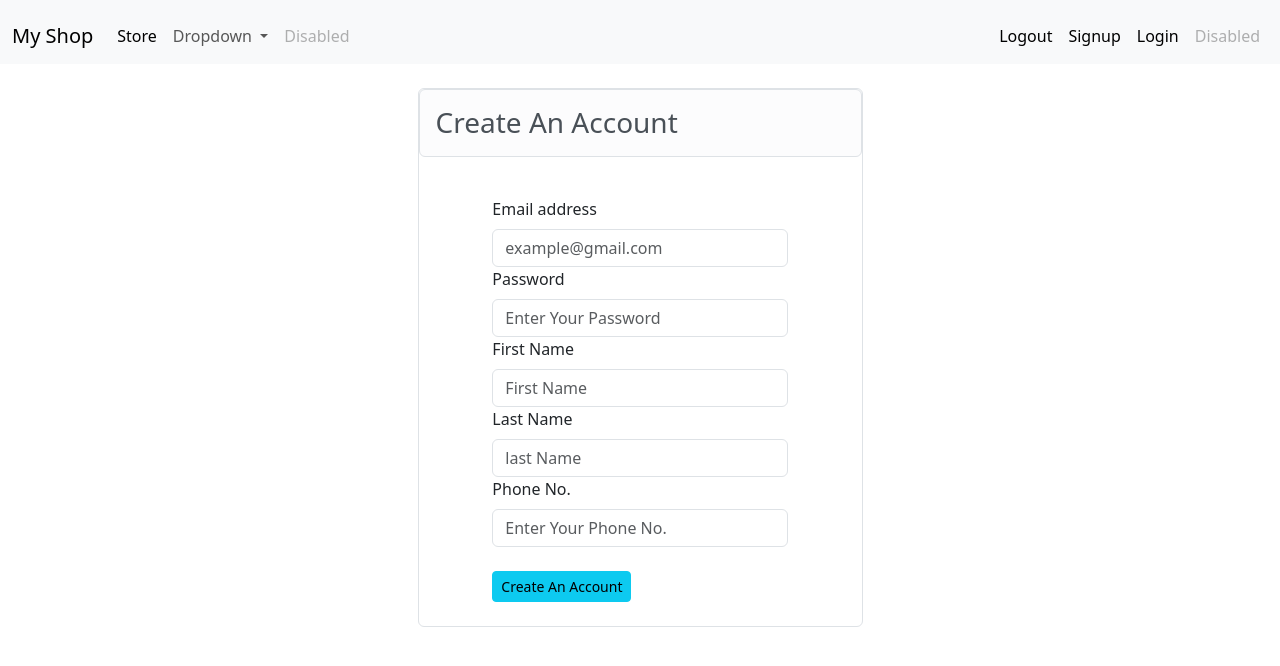
After one commit to Shubham2303199723/My-Shop-E-commerce-Website-Django, a Django app: page /signup/ in a window 1280 px wide. The commit adds this page. Shown: the top 666 px of the page. Run offline with Django 4.2, Linux system fonts and the light colour scheme.

Commit message:
SignIn From Created

```diff
--- a/Store/models/__init__.py
+++ b/Store/models/__init__.py
@@ -1,2 +1,3 @@
 from .product import product
 from .category import category
+from .customer import Customer
--- a/Store/models/category.py
+++ b/Store/models/category.py
@@ -4,5 +4,9 @@ class category(models.Model):
     name = models.CharField(max_length=20)
 
 
+    @staticmethod
+    def get_all_categories():
+         return category.objects.all()
+
     def  __str__(self):
         return self.name
--- /dev/null
+++ b/Store/templates/Base.html
@@ -0,0 +1,61 @@
+<!doctype html>
+<html lang="en">
+  <head>
+    <meta charset="utf-8">
+    <meta name="viewport" content="width=device-width, initial-scale=1">
+    <title>My Shop | ShopOnline.com</title>
+    <link href="https://cdn.jsdelivr.net/npm/bootstrap@5.3.1/dist/css/bootstrap.min.css" rel="stylesheet" integrity="sha384-4bw+/aepP/YC94hEpVNVgiZdgIC5+VKNBQNGCHeKRQN+PtmoHDEXuppvnDJzQIu9" crossorigin="anonymous">
+  </head>
+  <body>
+
+    <nav class="navbar navbar-expand-lg bg-body-tertiary">
+      <div class="container-fluid mt-2">
+        <a class="navbar-brand" href="#">My Shop</a>
+        <button class="navbar-toggler" type="button" data-bs-toggle="collapse" data-bs-target="#navbarSupportedContent" aria-controls="navbarSupportedContent" aria-expanded="false" aria-label="Toggle navigation">
+          <span class="navbar-toggler-icon"></span>
+        </button>
+        <div class="collapse navbar-collapse" id="navbarSupportedContent">
+          <ul class="navbar-nav me-auto mb-2 mb-lg-0">
+            <li class="nav-item">
+              <a class="nav-link active" aria-current="page" href="#">Store</a>
+            </li>
+            <li class="nav-item dropdown">
+              <a class="nav-link dropdown-toggle" href="#" role="button" data-bs-toggle="dropdown" aria-expanded="false">
+                Dropdown
+              </a>
+              <ul class="dropdown-menu">
+                <li><a class="dropdown-item" href="#">Action</a></li>
+                <li><a class="dropdown-item" href="#">Another action</a></li>
+                <li><hr class="dropdown-divider"></li>
+                <li><a class="dropdown-item" href="#">Something else here</a></li>
+              </ul>
+            </li>
+            <li class="nav-item">
+              <a class="nav-link disabled" aria-disabled="true">Disabled</a>
+            </li>
+          </ul>
+        </div>
+
+          <ul class=" navbar-nav my-2 my-lg-0">
+            <li class="nav-item">
+              <a class="nav-link active" aria-current="page" href="#">Logout</a>
+            </li>
+            <li class="nav-item">
+              <a class="nav-link active" aria-current="page" href="/signup">Signup</a>
+            </li>
+            <li class="nav-item">
+              <a class="nav-link active" aria-current="page" href="#">Login</a>
+            </li>
+            <li class="nav-item">
+              <a class="nav-link disabled" aria-disabled="true">Disabled</a>
+            </li>
+          </ul>
+      </div>
+    </nav>
+
+    {% block content %}
+
+    {% endblock %}
+
+  </body>
+</html>
--- /dev/null
+++ b/Store/templates/signup.html
@@ -0,0 +1,39 @@
+{% extends 'base.html' %}
+
+{% block content %}
+
+<div class="container">
+    <div class="p4 m-4">
+        <div class="col-lg-5 mx-auto border rounded" >
+            <form action="/signup/" method="post">
+                {% csrf_token %}
+                <h3 class="alert alert-light border rounded">Create An Account</h3>
+                <div class="col-lg-8 mx-auto pt-4">
+                    <label for="" class="form-label">Email address</label>
+                    <input type="email" class="form-control" name="email" placeholder="example@gmail.com">
+                </div>
+                <div class="col-lg-8 mx-auto">
+                    <label for="" class="form-label">Password</label>
+                    <input type="password" class="form-control" name="password" placeholder="Enter Your Password">
+                </div>
+                <div class="col-lg-8 mx-auto">
+                    <label for="" class="form-label">First Name</label>
+                    <input type="text" class="form-control" name="firstname" placeholder="First Name">
+                </div>
+                <div class="col-lg-8 mx-auto">
+                    <label for="" class="form-label">Last Name</label>
+                    <input type="text" class="form-control" name="lastname"placeholder="last Name">
+                </div>
+                <div class="col-lg-8 mx-auto">
+                    <label for="" class="form-label">Phone No.</label>
+                    <input type="text" class="form-control" name="phoneno" placeholder="Enter Your Phone No.">
+                </div>
+                <div class="col-lg-8 mx-auto pt-4 pb-4">
+                    <input class="btn btn-sm btn-info" type="submit" value="Create An Account">
+                </div>
+            </form>
+        </div>
+    </div>
+</div>
+
+{% endblock%}
--- a/Store/urls.py
+++ b/Store/urls.py
@@ -5,4 +5,5 @@ from .views import *
 
 urlpatterns = [
     path('', index),
+    path('signup/', signup),
 ]
--- a/Store/views.py
+++ b/Store/views.py
@@ -1,12 +1,26 @@
 from django.http import HttpResponse
 from django.shortcuts import render
 from .models.product import product
+from .models.category import category
 
 # Create your views here.
 
 def index(request):
-    prds = product.get_all_products()
-    return render(request, "index.html", {'products' : prds})
+    products = None
+    categories = category.get_all_categories()
+    categoryID = request.GET.get('category')
+    if categoryID:
+        products = product.get_all_products_by_categoryid(categoryID)
+    else:
+        products = product.get_all_products()
+    data = {}
+    data ['products'] = products
+    data ['categories'] = categories
+    return render(request, "index.html", data)
 
-def home (request):
-    return HttpResponse("Test Done!!!")
+
+def signup(request):
+    if (request.method == 'GET'):
+        return render(request,'signup.html')
+    else:
+        return HttpResponse('Recived Post Request')
```
Also changed, not shown: Store/models/customer.py (added, +8 -0 lines), Store/models/product.py (+8 -0 lines), Store/templates/index.html (+21 -54 lines), Store/templates/orders/orders.html (+5 -11 lines), Store/migrations/0004_customer_alter_product_description.py (added), db.sqlite3.
